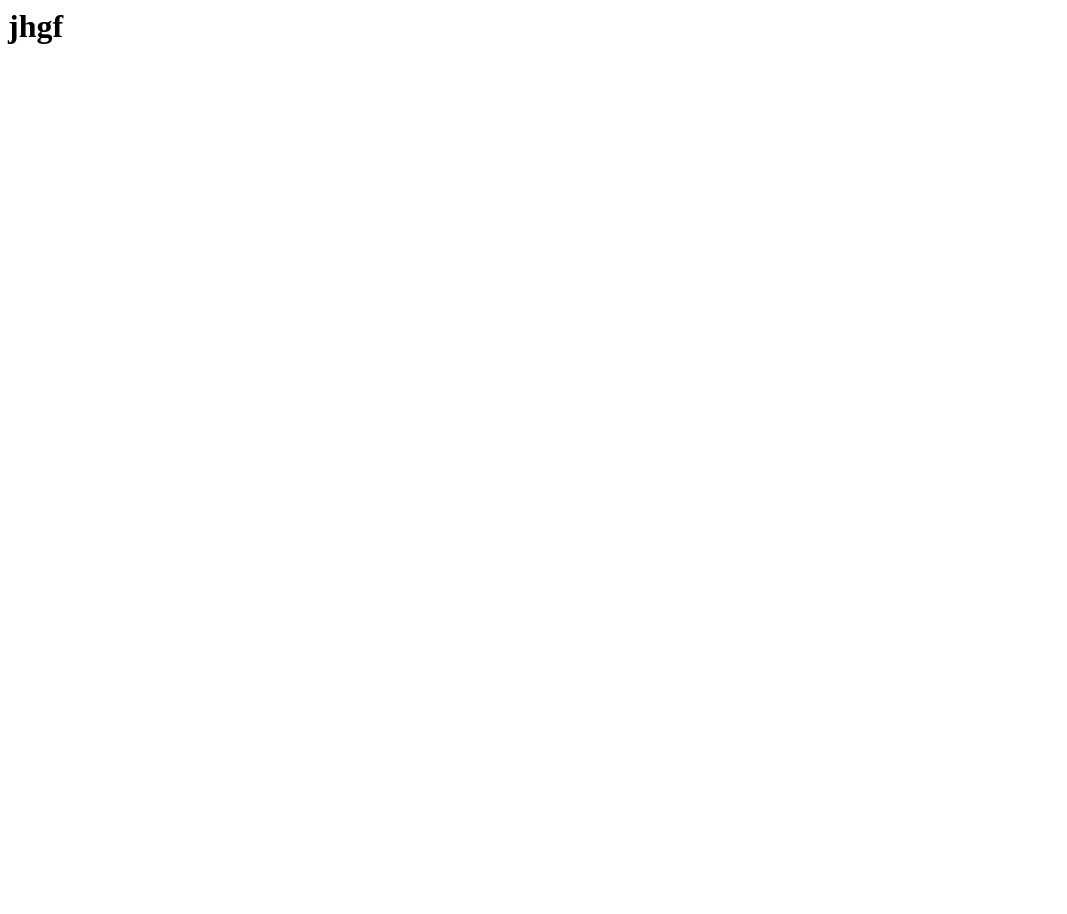
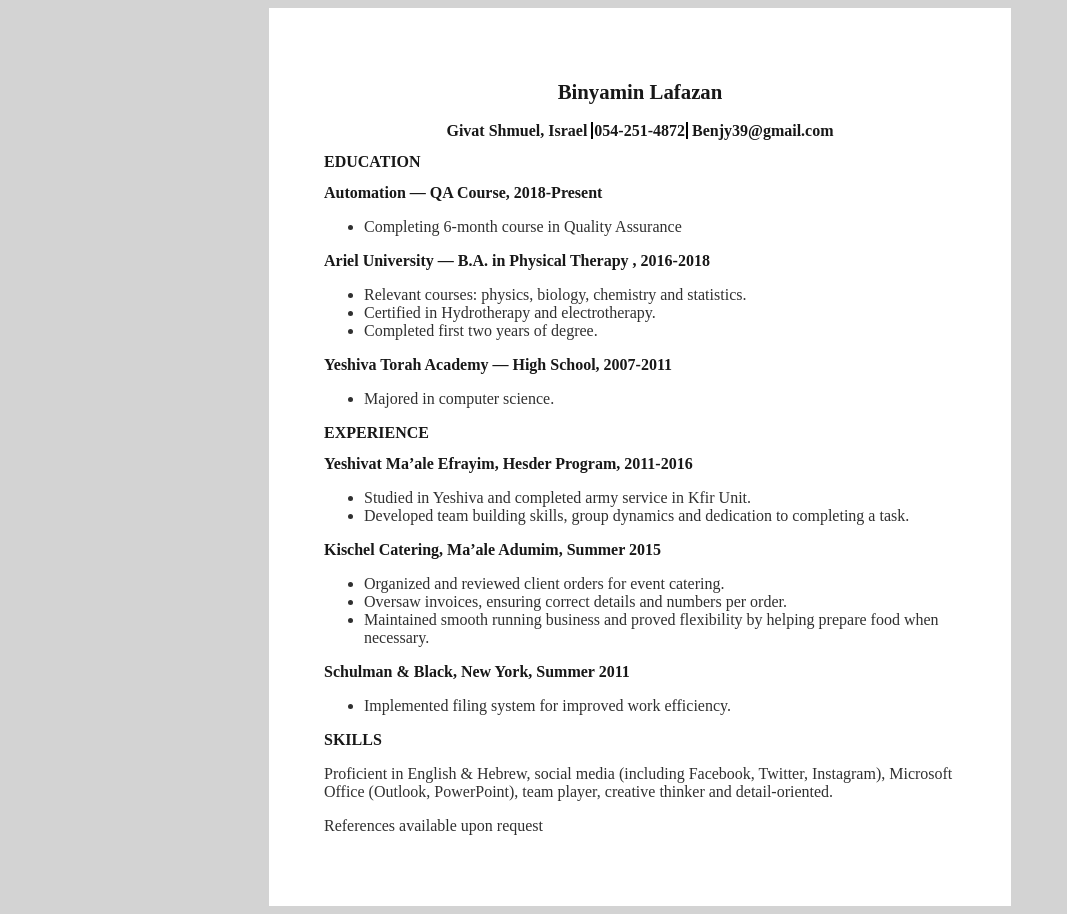
Before and after one commit to binster123/resume, a plain HTML site: page index.html in a window 1280 px wide. Shown: the whole page, without its empty margins (0-1067 px from the left). Before the commit the page ends 800 px from the top, so only its background shows below. Drawn offline with Linux system fonts and the light colour scheme.

Commit message:
Update index.html

```diff
--- a/index.html
+++ b/index.html
@@ -1,6 +1,102 @@
 
+<!doctype html>
 <html>
-  <body>
-    <h1>jhgf</h1>
-    </body>
+<head>
+    <title>binyamin lafazans resume</title>
+
+    <meta charset="utf-8" />
+    <meta http-equiv="Content-type" content="text/html; charset=utf-8" />
+    <style>
+		h2{
+		font-size: 1em;
+		}
+		.main-section{
+
+		}
+		#whole-page{
+		background-color: rgb(211,211,211);
+		color: rgb(24,24,24);
+		}
+		.all-text{
+		background-color: white;
+		margin-left: auto;
+		margin-right: auto;
+		width: 50%;
+		padding: 55px;
+		}
+		li, p{
+		color: rgb(48,48,48);
+		}
+		.top-text{
+		text-align: center;
+		}
+		.phone-number{
+		border-left: 2px solid black;
+		border-right: 2px solid black;
+		padding-left: 1px;
+		padding-right: 1px;
+		}
+		.my-name{
+		font-size: 1.3em;
+		}
+	</style>
+</head>
+
+<body id="whole-page">
+<div class="all-text">
+<div class="top-text">
+<h2 class="my-name">Binyamin Lafazan</h2>
+<h2>Givat Shmuel, Israel <span class="phone-number">054-251-4872</span> Benjy39@gmail.com</h2>
+</div>
+<!--education-->
+
+<div class="main-section">
+<div>
+<h2>EDUCATION</h2>
+<h2>Automation — QA Course, 2018-Present</h2>
+<ul>
+	<li> Completing 6-month course in Quality Assurance   </li>
+	</ul>
+<h2>Ariel University — B.A. in Physical Therapy , 2016-2018</h2>
+<ul>
+	<li> Relevant courses: physics, biology, chemistry and statistics.   </li>
+	<li> Certified in Hydrotherapy and electrotherapy.   </li>
+	<li> Completed first two years of degree.  </li>
+</ul>
+<h2>Yeshiva Torah Academy — High School, 2007-2011</h2>
+<ul>
+	<li>  Majored in computer science.   </li>
+	</ul>
+
+
+<!--end of education-->
+
+<!--experience-->
+<h2>EXPERIENCE</h2>
+<h2>Yeshivat Ma’ale Efrayim, Hesder Program, 2011-2016 </h2>
+<ul>
+	<li> Studied in Yeshiva and completed army service in Kfir Unit. </li>
+	<li> Developed team building skills, group dynamics and dedication to completing a task. </li>
+</ul>
+<h2>Kischel Catering, Ma’ale Adumim, Summer 2015  </h2>
+<ul>
+	<li>  Organized and reviewed client orders for event catering.    </li>
+	<li> Oversaw invoices, ensuring correct details and numbers per order.      </li>
+	<li>  Maintained smooth running business and proved flexibility by helping prepare food when  necessary.     </li>
+</ul>
+<h2>Schulman & Black, New York, Summer 2011</h2>
+<ul>
+	<li>  Implemented filing system for improved work efficiency.
+</li>
+	</ul>
+<!--end of experience-->
+
+<h2>SKILLS</h2>
+<p>Proficient in English & Hebrew, social media (including Facebook, Twitter, Instagram), Microsoft Office (Outlook, PowerPoint), team player, creative thinker and detail-oriented.
+</p>
+<p>References available upon request</p>
+</div>
+</div>
+</div>
+</body>
 </html>
```
